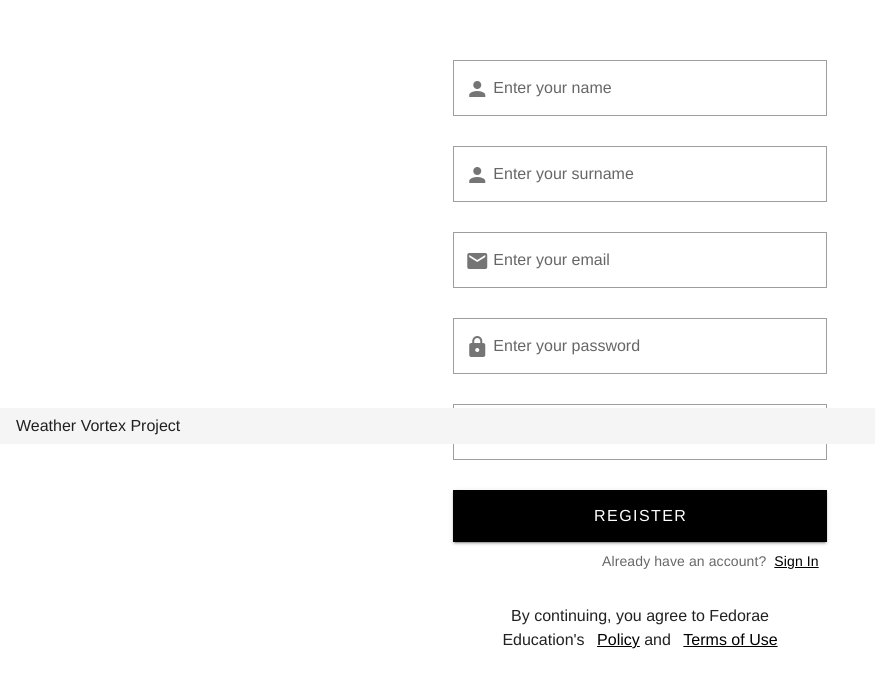
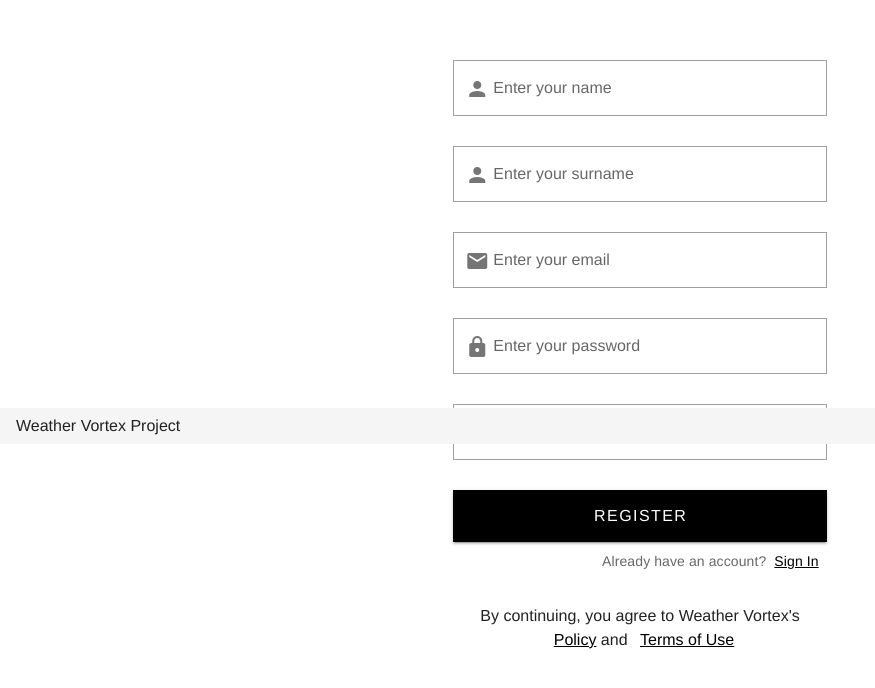
Before and after one commit to Weather-Vortex/weather-vortex-client, a Vue app: page /#/user/register in a window 1280 px wide. Shown: the part 356-1044 px from the top of the page, without its empty margins (0-875 px from the left). Built offline with nearby package versions, Linux system fonts and the light colour scheme.

Commit message:
first form for registration!

```diff
--- a/src/views/users/Register.vue
+++ b/src/views/users/Register.vue
@@ -25,7 +25,7 @@
                 </v-form>
               </v-card-text>
               <v-card-actions class="ml-6 mr-6 text-center">
-                <p>By continuing, you agree to Fedorae Education's <a href="#" class="pl-2" style="color: #000000">Policy</a> and <a href="#" class="pl-2" style="color: #000000">Terms of Use</a></p>
+                <p>By continuing, you agree to Weather Vortex's <a href="#" class="pl-2" style="color: #000000">Policy</a> and <a href="#" class="pl-2" style="color: #000000">Terms of Use</a></p>
               </v-card-actions>
             </v-card>
           </v-col>
```
